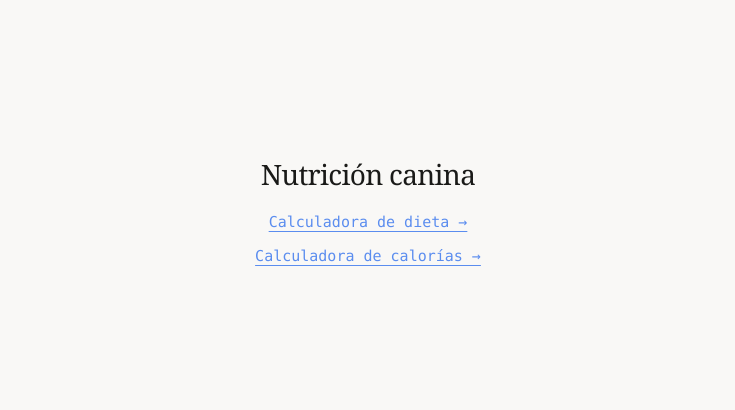
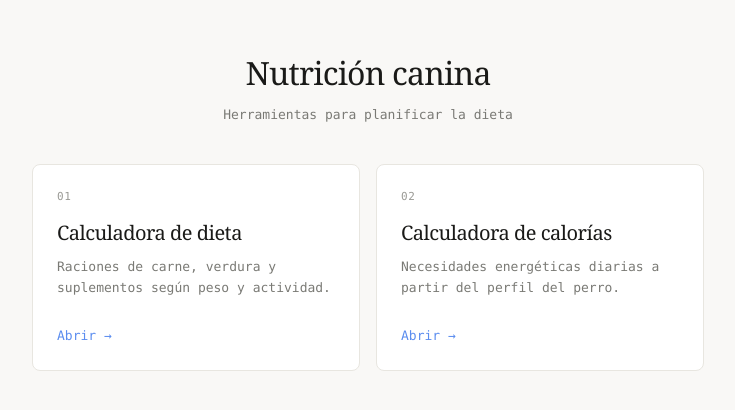
Before and after one commit to mimotic/berta.calculator, a React (Vite) app: page /calorias in a window 1280 px wide. Shown: the part 190-600 px from the top of the page, without its empty margins (272-1007 px from the left). Built offline with nearby package versions, Linux system fonts and the light colour scheme.

Commit message:
feat: style home links

```diff
--- a/src/App.tsx
+++ b/src/App.tsx
@@ -4,20 +4,37 @@ import './index.css'
 export default function App() {
   return (
     <div className="font-serif bg-[#f9f8f6] text-[#1a1a18] min-h-screen flex items-center justify-center px-4">
-      <div className="text-center">
-        <h1 className="text-[28px] font-normal tracking-tight mb-4">Nutrición canina</h1>
-        <div className="flex flex-col gap-3">
+      <div className="w-full max-w-2xl">
+        <div className="text-center mb-10">
+          <h1 className="text-[32px] font-normal tracking-tight mb-2">Nutrición canina</h1>
+          <p className="text-[13px] font-mono text-[#7a7a75]">Herramientas para planificar la dieta</p>
+        </div>
+        <div className="grid grid-cols-1 sm:grid-cols-2 gap-4">
           <Link
             to="/calculadora"
-            className="text-[15px] font-mono text-[#5B8DEF] underline underline-offset-4 hover:text-[#3a6fd8]"
+            className="group relative bg-white border border-[#e8e6e0] rounded-lg p-6 hover:border-[#5B8DEF] hover:shadow-[0_4px_20px_rgba(91,141,239,0.08)] transition-all duration-200"
           >
-            Calculadora de dieta →
+            <div className="text-[11px] font-mono text-[#9a9a95] uppercase tracking-wider mb-3">01</div>
+            <h2 className="text-[20px] font-normal tracking-tight mb-2">Calculadora de dieta</h2>
+            <p className="text-[13px] font-mono text-[#7a7a75] leading-relaxed mb-6">
+              Raciones de carne, verdura y suplementos según peso y actividad.
+            </p>
+            <span className="text-[13px] font-mono text-[#5B8DEF] group-hover:translate-x-1 inline-block transition-transform">
+              Abrir →
+            </span>
           </Link>
           <Link
             to="/calorias"
-            className="text-[15px] font-mono text-[#5B8DEF] underline underline-offset-4 hover:text-[#3a6fd8]"
+            className="group relative bg-white border border-[#e8e6e0] rounded-lg p-6 hover:border-[#5B8DEF] hover:shadow-[0_4px_20px_rgba(91,141,239,0.08)] transition-all duration-200"
           >
-            Calculadora de calorías →
+            <div className="text-[11px] font-mono text-[#9a9a95] uppercase tracking-wider mb-3">02</div>
+            <h2 className="text-[20px] font-normal tracking-tight mb-2">Calculadora de calorías</h2>
+            <p className="text-[13px] font-mono text-[#7a7a75] leading-relaxed mb-6">
+              Necesidades energéticas diarias a partir del perfil del perro.
+            </p>
+            <span className="text-[13px] font-mono text-[#5B8DEF] group-hover:translate-x-1 inline-block transition-transform">
+              Abrir →
+            </span>
           </Link>
         </div>
       </div>
```
